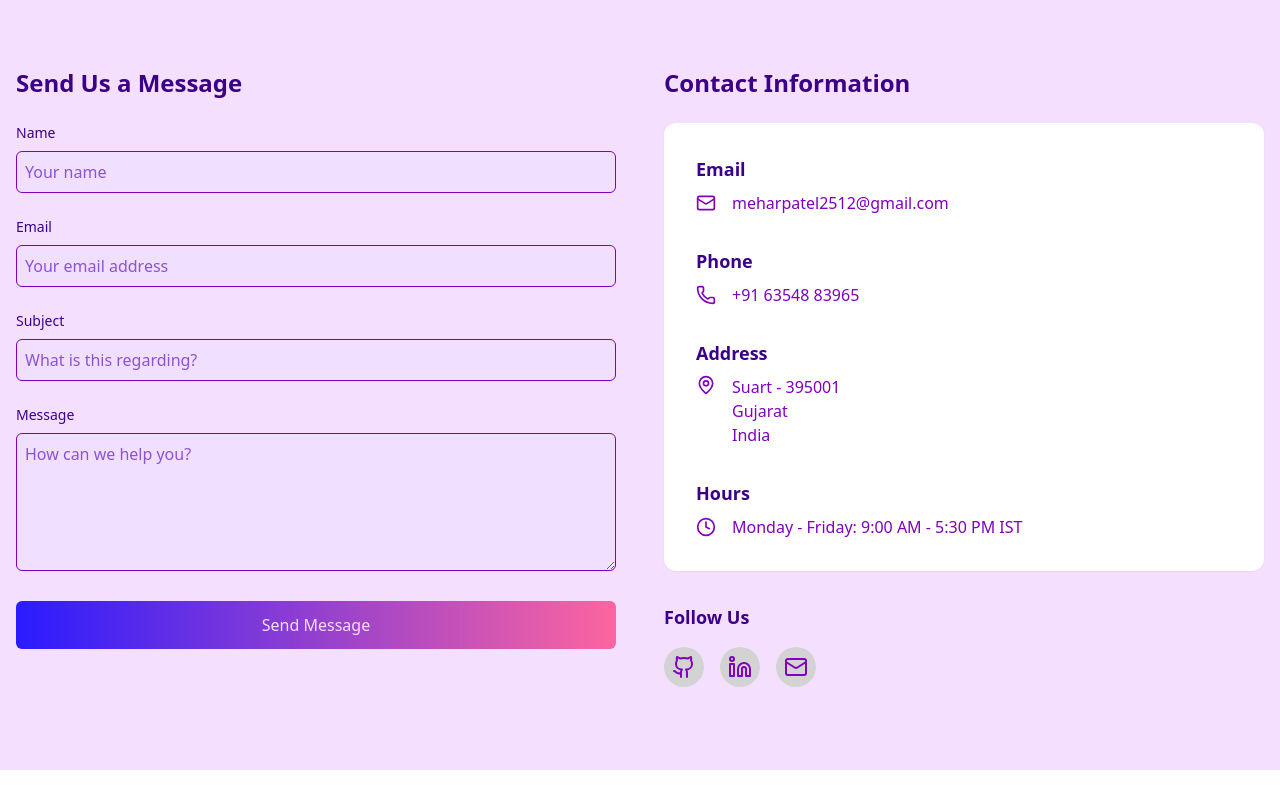
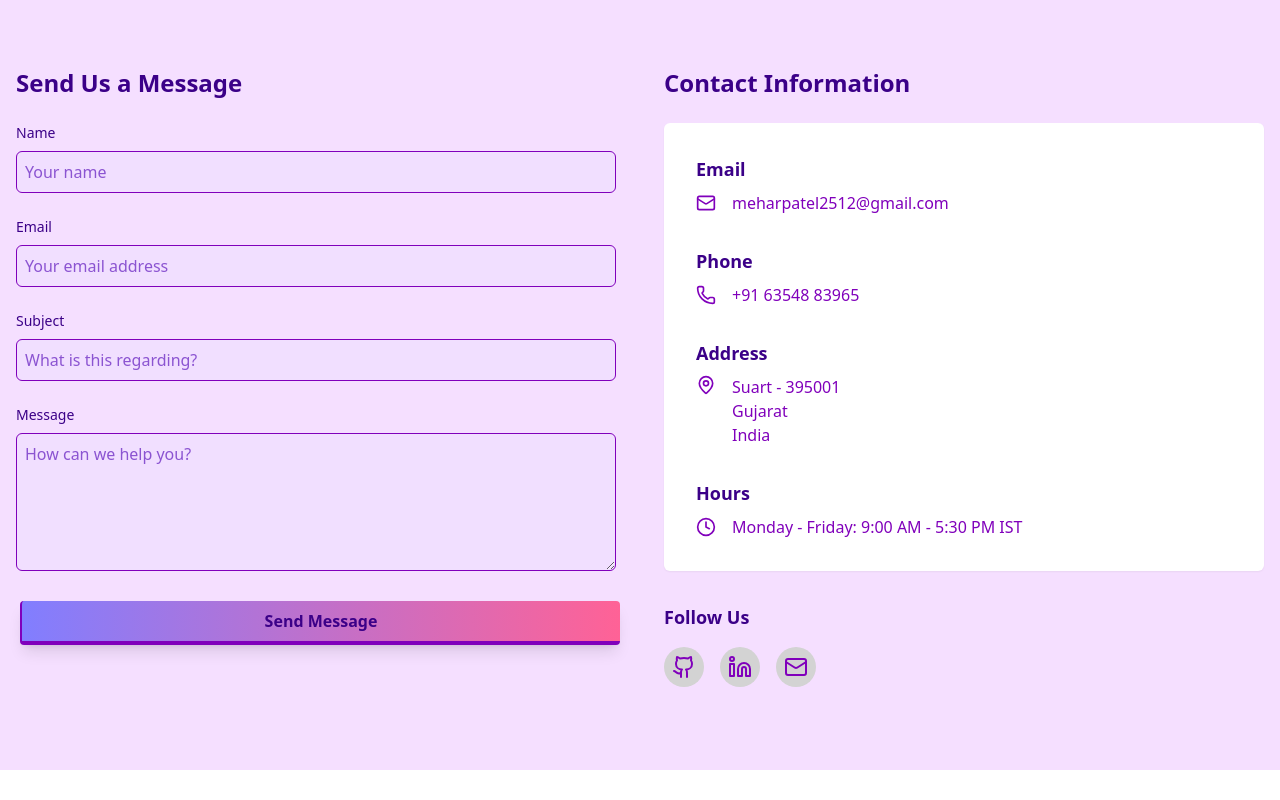
Before and after one commit to MeharPatel/Resume_Creator, a React (Vite) app in the folder frontend/front/: page /contact in a window 1280 px wide. Shown: the part 420-1220 px from the top of the page. Built offline with nearby package versions, Linux system fonts and the light colour scheme.

Commit message:
Ui fixes

```diff
--- a/frontend/front/Pages/ContactPage.jsx
+++ b/frontend/front/Pages/ContactPage.jsx
@@ -121,12 +121,14 @@ const ContactPage = () => {
                   />
                 </div>
 
-                <button
-                  type="submit"
-                  className="p-3 rounded-md primary-button w-full"
-                  disabled={isSubmitting}
+                <button className="overflow-hidden w-full contact-send-btn rounded relative inline-flex group items-center justify-center px-3.5 py-2 m-1 cursor-pointer border-b-4 border-l-2 active:shadow-none shadow-lg"
+                type="submit"
+                disabled={isSubmitting}
                 >
-                  {isSubmitting ? "Sending..." : "Send Message"}
+                    <span className="absolute w-0 h-0 transition-all duration-300 ease-out bg-white rounded-full group-hover:w-full group-hover:h-full opacity-10"></span>
+                    <span className="relative contact-send-text font-bold">
+                      {isSubmitting ? "Sending..." : "Send Message"}
+                    </span>
                 </button>
               </form>
             </div>
@@ -135,7 +137,7 @@ const ContactPage = () => {
             <div className="animate-fade-in">
               <h2 className="resume-input-label text-2xl font-bold mb-6">Contact Information</h2>
 
-              <div className="contact-mid-sections p-8 rounded-xl shadow-sm space-y-8">
+              <div className="contact-mid-sections p-8 rounded-md shadow-sm space-y-8">
                 <div>
                   <h3 className="resume-input-label text-lg font-semibold mb-2">Email</h3>
                   <p className="flex items-center">
--- a/frontend/front/Pages/Home.jsx
+++ b/frontend/front/Pages/Home.jsx
@@ -1,5 +1,5 @@
 import { Link } from "react-router-dom";
-import { CheckIcon } from "lucide-react";
+import { ArrowBigRight, ArrowRight, CheckIcon } from "lucide-react";
 
 const Home = () => {
   return (
@@ -199,7 +199,7 @@ const Home = () => {
               <div className="absolute inset-0 bg-gradient-to-t from-black/70 to-transparent flex flex-col justify-end p-6">
                 <h3 className="text-white text-xl font-semibold">Creative</h3>
                 <p className="text-white/80 mb-4">Unique design that stands out</p>
-                <Link to="/builder" className="text-white font-medium hover:text-resume-primary transition-colors">
+                <Link to="/resumecreator" className="text-white font-medium hover:text-resume-primary transition-colors">
                   Try This Template →
                 </Link>
               </div>
@@ -207,11 +207,18 @@ const Home = () => {
           </div>
 
           <div className="mt-12 text-center">
-            <Link to="/builder">
-              <button className="primary-button text-lg">
-                Create Your Resume Now
-              </button>
+
+            <Link to="/resumecreator" class="create-grd-btn relative inline-flex items-center justify-start py-3 pl-4 pr-12 overflow-hidden font-semibold text-indigo-600 transition-all duration-150 ease-in-out rounded hover:pl-10 hover:pr-6 bg-gray-50 group">
+                <span class="gradient-bg absolute bottom-0 left-0 w-full h-1 transition-all duration-150 ease-in-out group-hover:h-full"></span>
+                <span class="absolute right-0 pr-4 duration-200 ease-out group-hover:translate-x-12">
+                    <ArrowRight className="h-6 w-6" />
+                </span>
+                <span class="absolute left-0 pl-2.5 -translate-x-12 group-hover:translate-x-0 ease-out duration-200">
+                    <ArrowRight className='h-6 w-6' />
+                </span>
+                <span class="relative w-full text-left transition-colors duration-200 ease-in-out">Create Your Resume Now</span>
             </Link>
+
           </div>
         </div>
       </section>
@@ -230,7 +237,7 @@ const Home = () => {
 
           <div className="grid grid-cols-1 md:grid-cols-3 gap-8">
             {/* Testimonial 1 */}
-            <div className="overflow-hidden hover:shadow-lg transition-shadow border-resume-primary/10 animate-fade-in">
+            <div className="mid-section-cards overflow-hidden hover:shadow-lg transition-shadow border-resume-primary/10 animate-fade-in">
               <div className="p-6">
                 <div className="flex items-center mb-4">
                   <div className="h-10 w-10 rounded-full home-some-dot flex items-center justify-center mr-4">
@@ -248,7 +255,7 @@ const Home = () => {
             </div>
 
             {/* Testimonial 2 */}
-            <div className="overflow-hidden hover:shadow-lg transition-shadow border-resume-primary/10 animate-fade-in" style={{ animationDelay: '0.2s' }}>
+            <div className="mid-section-cards overflow-hidden hover:shadow-lg transition-shadow border-resume-primary/10 animate-fade-in" style={{ animationDelay: '0.2s' }}>
               <div className="p-6">
                 <div className="flex items-center mb-4">
                   <div className="h-10 w-10 rounded-full home-some-dot flex items-center justify-center mr-4">
@@ -266,7 +273,7 @@ const Home = () => {
             </div>
 
             {/* Testimonial 3 */}
-            <div className="overflow-hidden hover:shadow-lg transition-shadow border-resume-primary/10 animate-fade-in" style={{ animationDelay: '0.4s' }}>
+            <div className="mid-section-cards overflow-hidden hover:shadow-lg transition-shadow border-resume-primary/10 animate-fade-in" style={{ animationDelay: '0.4s' }}>
               <div className="p-6">
                 <div className="flex items-center mb-4">
                   <div className="h-10 w-10 rounded-full home-some-dot flex items-center justify-center mr-4">
@@ -299,7 +306,7 @@ const Home = () => {
               Join thousands of job seekers who have successfully landed their dream jobs with our professional resume builder.
             </p>
 
-            <Link to="/builder">
+            <Link to="/resumecreator">
               <button className="bg-white hover:bg-gray-100 font-semibold py-3 px-8 text-lg rounded-lg shadow-lg transition-all duration-300 hover:scale-105">
                 Get Started for Free
               </button>
--- a/frontend/front/src/index.css
+++ b/frontend/front/src/index.css
@@ -39,7 +39,7 @@
     --resume-tertiary: #6E59A5;
     --resume-dark: #1A1F2C;
 
-    --navbar-bg: rgba(245, 223, 255, 0.2);
+    --navbar-bg: rgba(245, 223, 255, 0.6);
     --resume-light: rgb(245, 223, 255);
     --text-color: rgb(128, 0, 187);
     --dark-text-color: rgb(59, 0, 136);
@@ -67,7 +67,7 @@
   }
 
   .dark{
-    --navbar-bg: rgba(255, 255, 255, 0.1);
+    --navbar-bg: rgba(128, 0, 187, 0.6);
     --resume-light: rgb(128, 0, 187);
     --text-color: rgb(245, 223, 255);
     --dark-text-color: rgb(248, 243, 255);
@@ -445,9 +445,17 @@
     color: var(--grd-color1);
   }
   .gradient-bg {
-    background: linear-gradient(to right, #8b5cf6, #ec4899);
-    color: white;
+    background: linear-gradient(to right, var(--grd-btn-color1), var(--grd-btn-color2));
+    /* color: white; */
   }
+
+  .create-grd-btn{
+    background-color: var(--text-color);
+  }
+  .create-grd-btn:hover{
+    color: var(--text-color);
+  }
+
   .animate-float {
     animation: float 6s ease-in-out infinite;
   }
@@ -580,3 +588,12 @@ section {
 .Play{
   font-family: "Play", sans-serif;
 }
+
+.contact-send-btn{
+  background-image: linear-gradient(90deg, var(--grd-btn-color1), var(--grd-btn-color2));
+  border-color: var(--text-color);
+}
+
+.contact-send-text{
+  color: var(--dark-text-color);
+}
```
